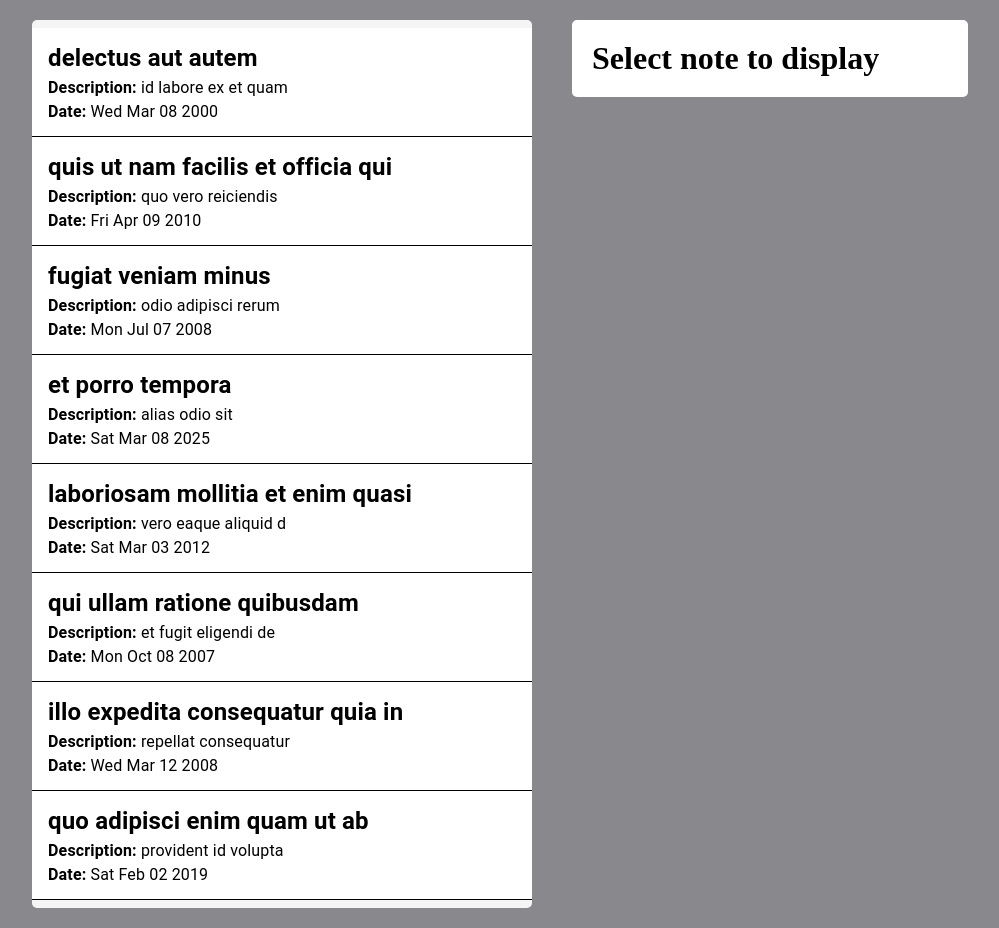
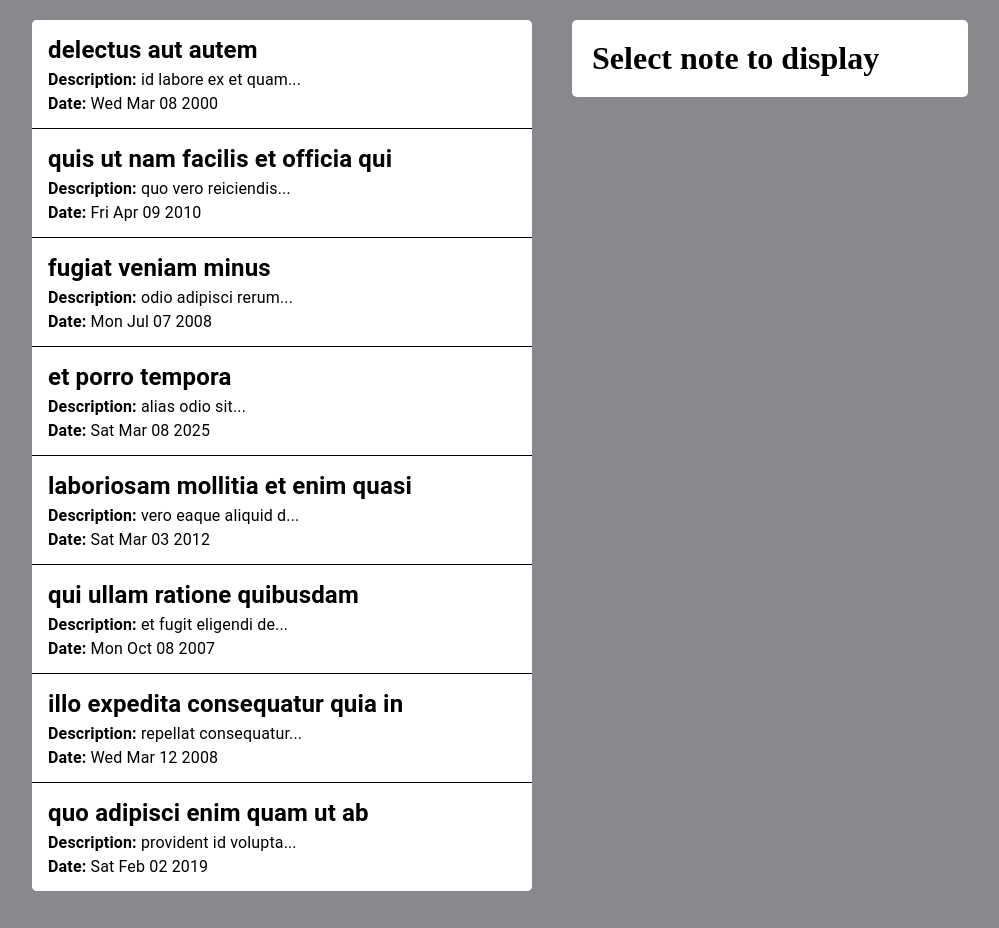
Before and after one commit to mikitapapok/react-task, a React (Create React App) app: page / in a window 1280 px wide. Shown: the whole page, without its empty margins (140-1139 px from the left). Built offline with nearby package versions, Linux system fonts and the light colour scheme.

Commit message:
add effects

```diff
--- a/src/pages/myNotes/noteListItem.jsx
+++ b/src/pages/myNotes/noteListItem.jsx
@@ -16,7 +16,7 @@ const NoteListItem = ({ getItemInfo, id, title, description, date, showId }) =>
             )}
             <p>
                 <StyledSpan>Description: </StyledSpan>
-                {showId ? description : description.slice(0, 20)}
+                {showId ? description : `${description.slice(0, 20).trim()}...`}
             </p>
             <p>
                 <StyledSpan>Date: </StyledSpan>
--- a/src/pages/myNotes/notes.jsx
+++ b/src/pages/myNotes/notes.jsx
@@ -1,12 +1,11 @@
 import React, { useState } from 'react';
 
-import List from '@mui/material/List';
 import { ListItemText } from '@mui/material';
 
 import ComponentInfo from './componentInfo';
 import NoteListItem from './noteListItem';
 import { todoList } from '../../constants/noteList';
-import { Container, NotesList, StyledListComponent } from './styled';
+import { Container, NotesList, StyledList, StyledListComponent } from './styled';
 
 const Notes = () => {
     const [componentInfo, setComponentInfo] = useState({});
@@ -21,7 +20,7 @@ const Notes = () => {
     return (
         <NotesList>
             <Container>
-                <List>
+                <StyledList>
                     {todoList.map((todo) => (
                         <StyledListComponent
                             isActive={componentInfo && componentInfo.id === todo.id ? true : false}
@@ -41,7 +40,7 @@ const Notes = () => {
                             />
                         </StyledListComponent>
                     ))}
-                </List>
+                </StyledList>
             </Container>
             <ComponentInfo componentInfo={componentInfo} />
         </NotesList>
--- a/src/pages/myNotes/styled.jsx
+++ b/src/pages/myNotes/styled.jsx
@@ -1,11 +1,13 @@
 import { styled } from '@mui/styles';
 import Box from '@mui/material/Box';
 import { ListItem } from '@mui/material';
+import List from '@mui/material/List';
 
 export const Container = styled(Box)({
     width: '100%',
     maxWidth: '500px',
-    background: 'whitesmoke',
+    background: 'white',
+    padding: '0',
     borderRadius: '5px',
 });
 
@@ -25,9 +27,28 @@ export const StyledComponentInfo = styled('div')({
 export const StyledListComponent = styled(ListItem)((props) => ({
     borderBottom: '1px solid black',
     cursor: 'pointer',
-    background: `${props.isActive ? 'darkgrey' : 'white'}`,
+    background: `${props.isActive ? 'slategrey' : 'white'}`,
     color: `${props.isActive ? 'white' : 'black'}`,
+    '&:hover': {
+        background: 'darkgrey ',
+    },
+    '&:active': {
+        background: 'slategrey ',
+    },
+    '&:last-child': {
+        borderBottom: 'none',
+        borderRadius: '0px 0px 5px 5px',
+    },
+    '&:first-child': {
+        borderRadius: '5px 5px 0px 0px',
+    },
 }));
+
 export const StyledSpan = styled('span')({
     fontWeight: 'Bold',
 });
+
+export const StyledList = styled(List)({
+    padding: '0 !important',
+    borderRadius: '5px',
+});
```
